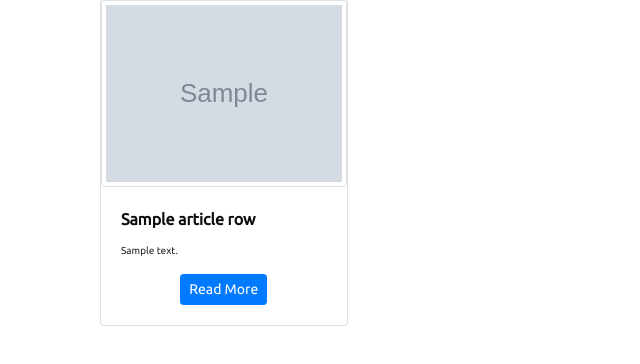
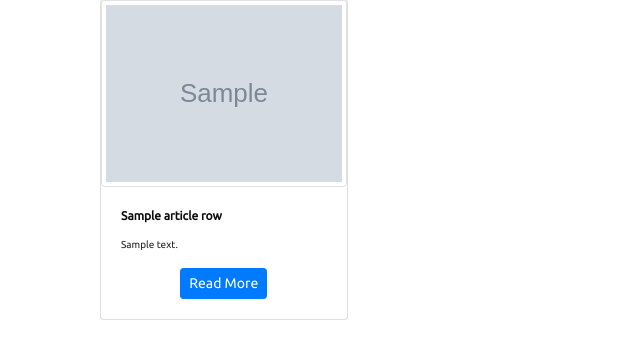
Before and after one commit to imranakbarin/Build2Learn, a Flask app: template templates/news.html in a window 1280 px wide. Shown: the part 157-521 px from the top of the page, without its empty margins (0-640 px from the left). Run offline with Flask 2, Linux system fonts and the light colour scheme; the template is opened without the code that fills it: most values are stand-ins (such as "Sample title", 1, 10 or a date in 2020); grey boxes marked "Sample" are stand-in pictures; some libraries are stand-ins or nearby versions.

Commit message:
News Changes

```diff
--- a/templates/news.html
+++ b/templates/news.html
@@ -21,8 +21,8 @@
                     <div class="card">
                      <a href="{{article['url']}}" target="_blank">   <img src="{{article['urlToImage']}}"  class="card-img-top img-thumbnail" alt="{{article['title'] | truncate(20)}}"></a>
                         <div class="card-body">
-                        <p class="card-title font-weight-bold text-left"> <a href="{{article['url']}}" target="_blank">  {{article['title'] | truncate(40) if article['title'] != None else 'Title Unknown' }} </a></p>
-                        <p class="font-weight-light text-left" style="font-size: 10px">{{ article['description'] | truncate(100, True) if article['description'] != None else 'Description Not available for the headlines' }} </p>
+                        <p class="card-title font-weight-bold text-left"  style="font-size: 12px"> <a href="{{article['url']}}" target="_blank">  {{article['title'] | truncate(150) if article['title'] != None else 'Title Unknown' }} </a></p>
+                        <p class="font-weight-light text-left" style="font-size: 10px">{{ article['description'] | truncate(300, True) if article['description'] != None else 'Description Not available for the headlines' }} </p>
                         <a href="{{article['url']}}" class="btn btn-primary btn-sm" target="_blank">Read More</a>
 
                         </div>
```
Also changed, not shown: cache.sqlite.
